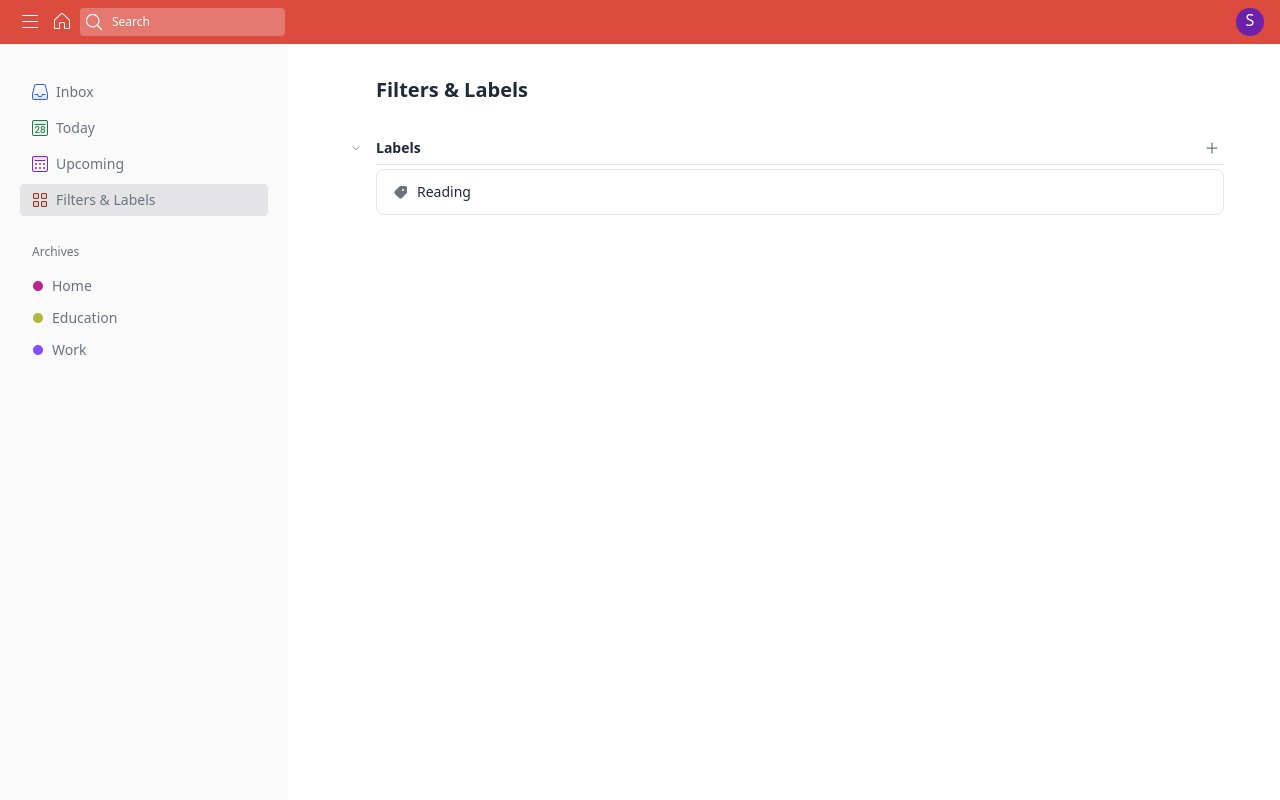
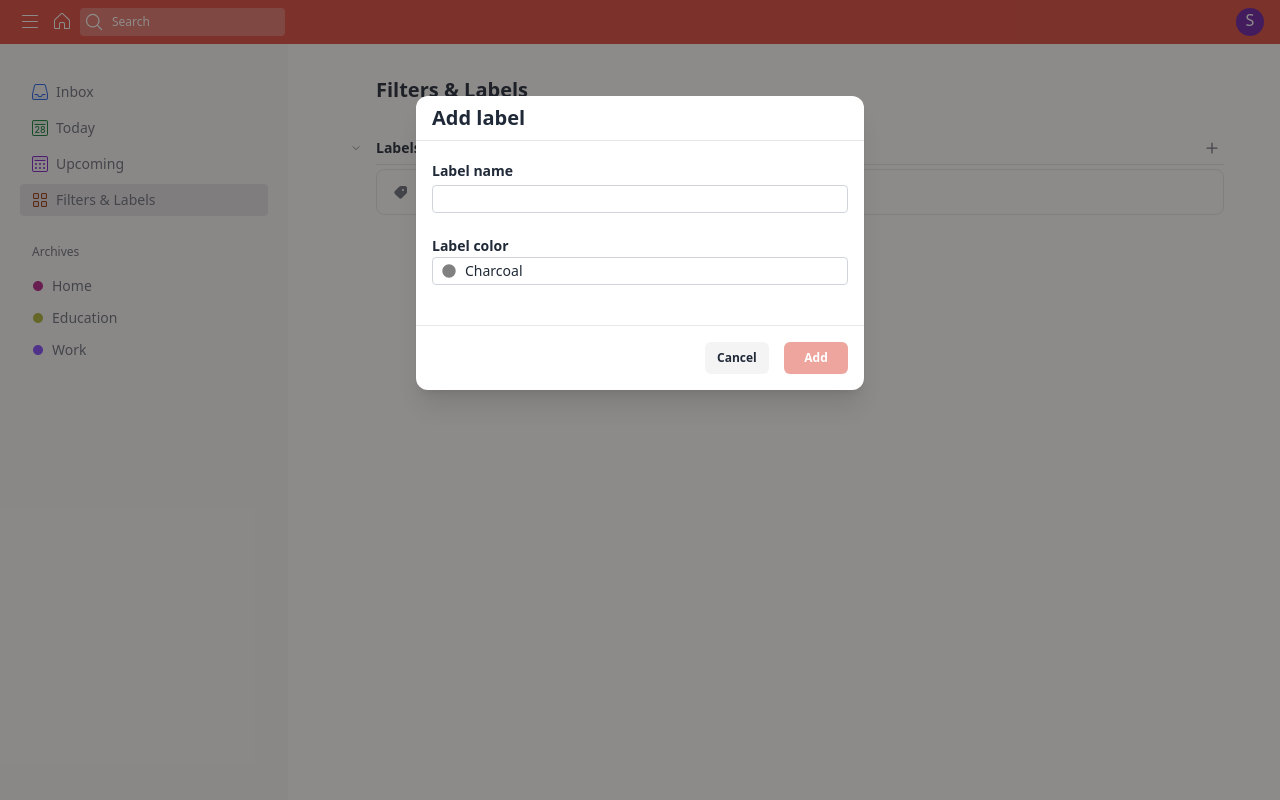
Before and after one commit to Mehdi-Saadi/Todoist_v2, a Laravel app: page /app/filters-labels in a window 1280 px wide. Run offline with Laravel 10, Linux system fonts and the light colour scheme; the visitor is signed in with stand-in values (Sample User, id 1); data that the repository does not hold is empty; style sheets or scripts are compiled from the project's sources; some libraries are stand-ins or nearby versions.

Commit message:
new label form added

```diff
--- a/resources/views/livewire/filters-labels.blade.php
+++ b/resources/views/livewire/filters-labels.blade.php
@@ -34,5 +34,46 @@
         </div>
         {{-- filters --}}
         <div></div>
+
+        {{-- new label form --}}
+        <div id="" class="fixed inset-0 flex items-center justify-center z-30">
+            {{-- overlay --}}
+            <div class="absolute inset-0 bg-stone-900 bg-opacity-50"></div>
+            {{-- modal --}}
+            <div class="max-w-md w-full bg-white sm:mx-auto mx-6 md:mt-24 mt-32 mb-auto rounded-xl shadow-xl z-30">
+                <div class="px-4 flex justify-between items-center py-2 border-b text-gray-800">
+                    <h5 class="text-xl font-bold">Add label</h5>
+
+                </div>
+                <form class="pb-4 flex flex-col text-gray-800 space-y-5">
+                    <input type="hidden" name="color" value="#808080" id="new-label-form-color">
+                    <div class="flex flex-col space-y-1 px-4">
+                        <label for="label-name" class="font-bold text-sm">Label name</label>
+                        <input type="text" name="name" class="rounded border-gray-300 focus:border-gray-400 focus:ring-0 w-full h-7 px-1" id="label-name" autocomplete="off">
+                    </div>
+                    <div class="px-4">
+                        <span class="font-bold text-sm">Label color</span>
+                        <x-dropdown.main>
+                            <button type="button" class="rounded border border-gray-300 focus:border-gray-400 focus:ring-0 w-full h-7 px-2 flex items-center text-sm" data-dropdown-toggle="new-label-form-all-labels"><x-icon.dot class="w-4 h-4 mr-2" style="color: #808080"/>Charcoal</button>
+                            <x-dropdown.menu class="w-full max-h-72 overflow-auto" id="new-label-form-all-labels">
+                                @foreach(\App\Models\Color::all() as $color)
+                                    <x-dropdown.button type="button" class="items-center text-sm"><x-icon.dot class="w-4 h-4 mr-2" style="color: {{ $color->code }}"/>{{ $color->name }}</x-dropdown.button>
+                                @endforeach
+                            </x-dropdown.menu>
+                        </x-dropdown.main>
+                    </div>
+                    {{-- add to favorites --}}
+                    <div></div>
+
+                    <div class="text-xs font-semibold pt-4 border-t mt-auto flex">
+                        <div class="px-4 ml-auto space-x-3">
+                            <button type="button" onclick="hideForm('add-task-btn', 'new-label-form')" class="bg-zinc-100 hover:bg-zinc-200 w-16 h-8 text-center rounded-md">Cancel</button>
+                            <button type="button" data-id="submit-btn" class="bg-red-550 enabled:hover:bg-red-850 w-16 h-8 text-center text-white rounded-md disabled:bg-opacity-50" disabled>Add</button>
+                        </div>
+                    </div>
+                </form>
+            </div>
+        </div>
+
     </div>
 </div>
```
